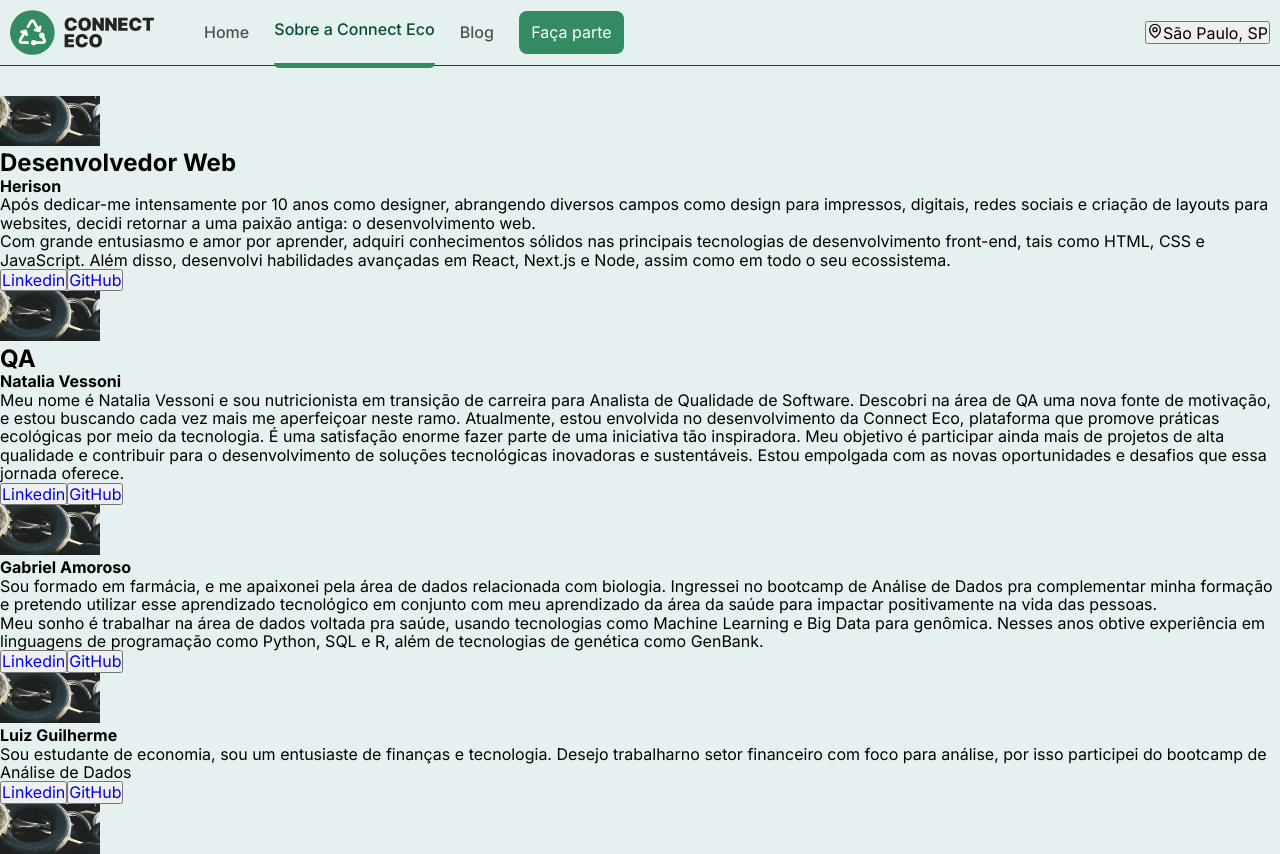
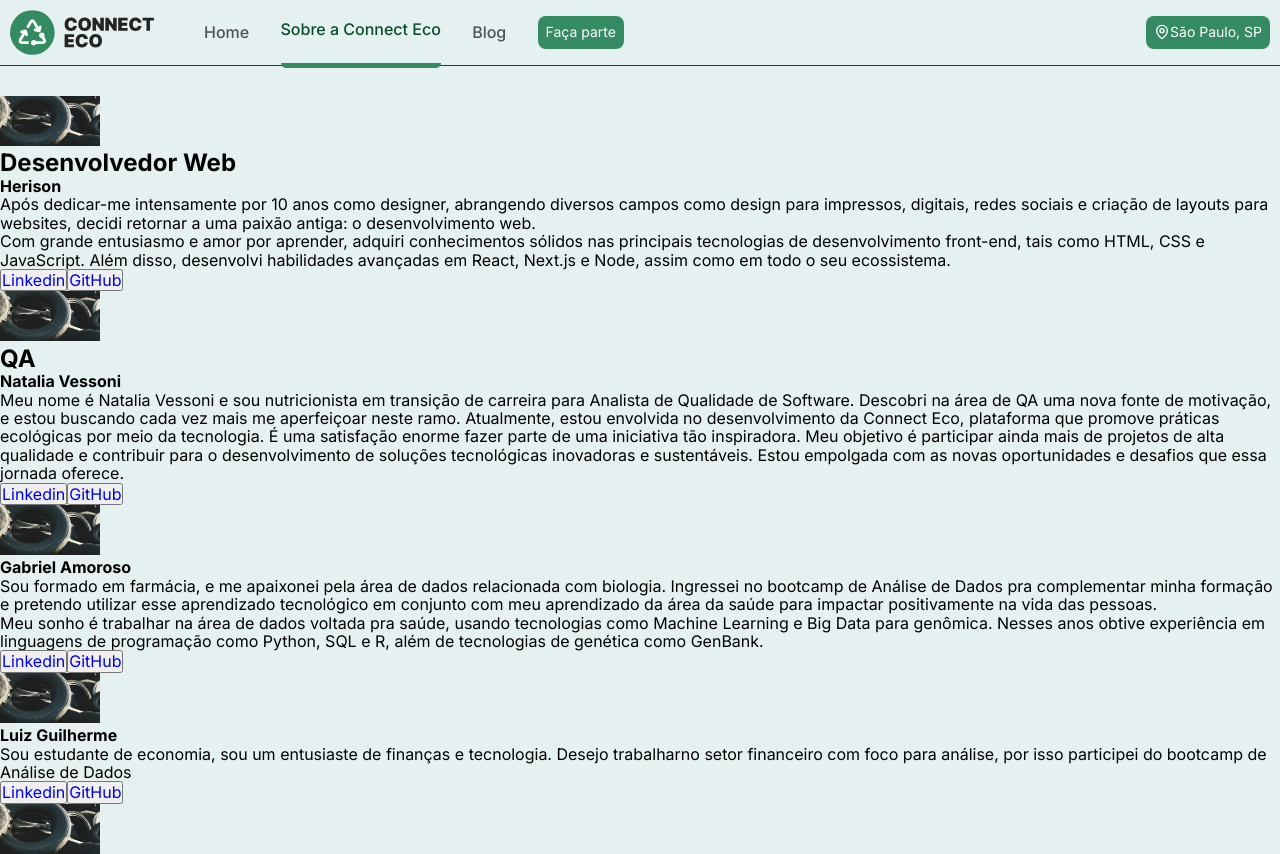
Before and after one commit to Connect-Eco/connecteco, a Next.js app: page /about in a window 1280 px wide. Shown: the top 854 px of the page. Built offline with nearby package versions, Linux system fonts and the light colour scheme.

Commit message:
header refinement and navigation/config buttons

```diff
--- a/src/components/header/Location.jsx
+++ b/src/components/header/Location.jsx
@@ -1,11 +1,12 @@
 import { MapPin } from "lucide-react";
 import React from "react";
+import CustomButton from "../CustomButton";
 
 export function Location() {
   return (
-    <button className="button__location">
+    <CustomButton className={"button"}>
       <MapPin size={16} />
       <span className="text-base">São Paulo, SP</span>
-    </button>
+    </CustomButton>
   );
 }
--- a/src/components/header/NavBar.jsx
+++ b/src/components/header/NavBar.jsx
@@ -26,7 +26,7 @@ export function Navbar() {
             {link.label}
           </NavbarItem>
         ))}
-        <CustomButton className={"nav__menu__btn"}>Faça parte</CustomButton>
+        <CustomButton className={"button"}>Faça parte</CustomButton>
       </ul>
     </nav>
   );
--- a/src/components/header/header.css
+++ b/src/components/header/header.css
@@ -103,11 +103,26 @@
   border: none;
   width: 120px;
   height: 25px;
-  border-radius: 8px;
+  border-radius: 10px;
   cursor: pointer;
 }
 
 .nav__menu__btn:hover {
+  background-color: #45a049;
+}
+
+.button {
+  background-color: #348b61;
+  border: none;
+  border-radius: 8px;
+  cursor: pointer;
+  color: #ffffff;
+  padding: 8px;
+  font-size: 14px;
+  display: flex;
+}
+
+.button:hover {
   background-color: #45a049;
 }
 
@@ -133,12 +148,12 @@
   }
 
   .header__menu-logo {
-    max-width: 650px;
+    max-width: 600px;
     width: 100%;
     height: 65px;
     display: flex;
     align-items: center;
-    gap: 50px;
+    gap: 25px;
   }
 
   .nav {
@@ -158,11 +173,8 @@
     padding: 0;
   }
 
-  .button__location {
+  .button {
     order: 3;
-  }
-
-  .mav__menu_direction {
   }
 
   .nav__menu__link {
@@ -181,22 +193,12 @@
   .nav__menu__link-inactive {
     color: #515151;
   }
-  .nav__menu__btn {
-    background-color: #348b61;
-    color: #fff;
-    border: none;
-    width: 105px;
-    height: 43px;
-    border-radius: 8px;
-  }
-  .location {
-    width: 327px;
-    height: 36px;
-    background: #348b61;
-    border-radius: 8px;
-    border: none;
-    color: #bbffe7;
-    margin: 10px 0 0;
+}
+
+@media screen and (min-width: 830px) {
+  .header__menu-logo {
+    max-width: 650px;
+    gap: 50px;
   }
 }
 
```
